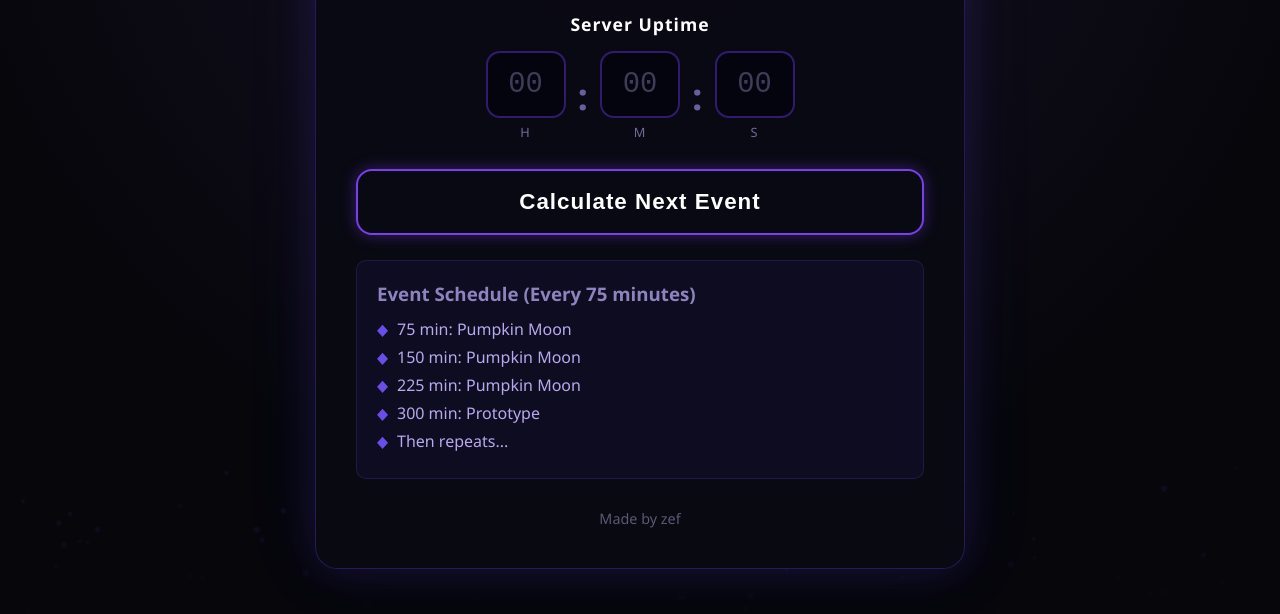
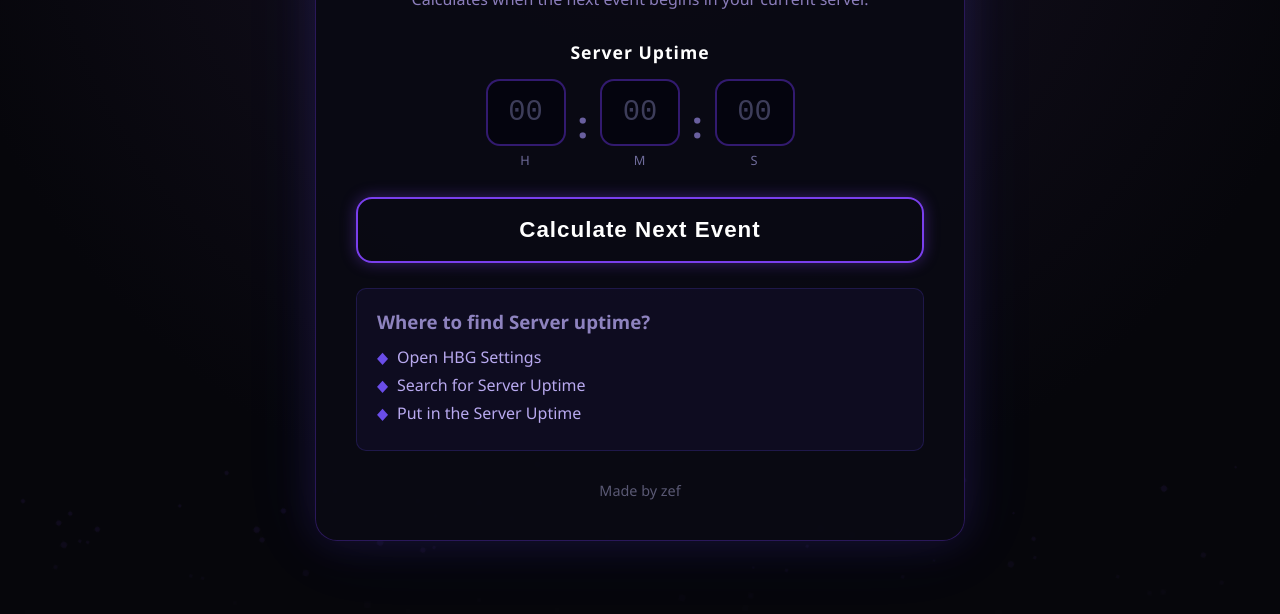
Before and after one commit to VZefoq/hbg-event-calculator, a plain HTML site: page index.html in a window 1280 px wide. Shown: the part 186-800 px from the top of the page. Drawn offline with Linux system fonts and the light colour scheme.

Commit message:
Change of info box

```diff
--- a/index.html
+++ b/index.html
@@ -41,13 +41,11 @@
         <div class="result-box" id="result"></div>
 
         <div class="info-box">
-            <h3>Event Schedule (Every 75 minutes)</h3>
+            <h3>Where to find Server uptime?</h3>
             <ul>
-                <li>75 min: Pumpkin Moon</li>
-                <li>150 min: Pumpkin Moon</li>
-                <li>225 min: Pumpkin Moon</li>
-                <li>300 min: Prototype</li>
-                <li>Then repeats...</li>
+                <li>Open HBG Settings</li>
+                <li>Search for Server Uptime</li>
+                <li>Put in the Server Uptime</li>
             </ul>
         </div>
 
```
